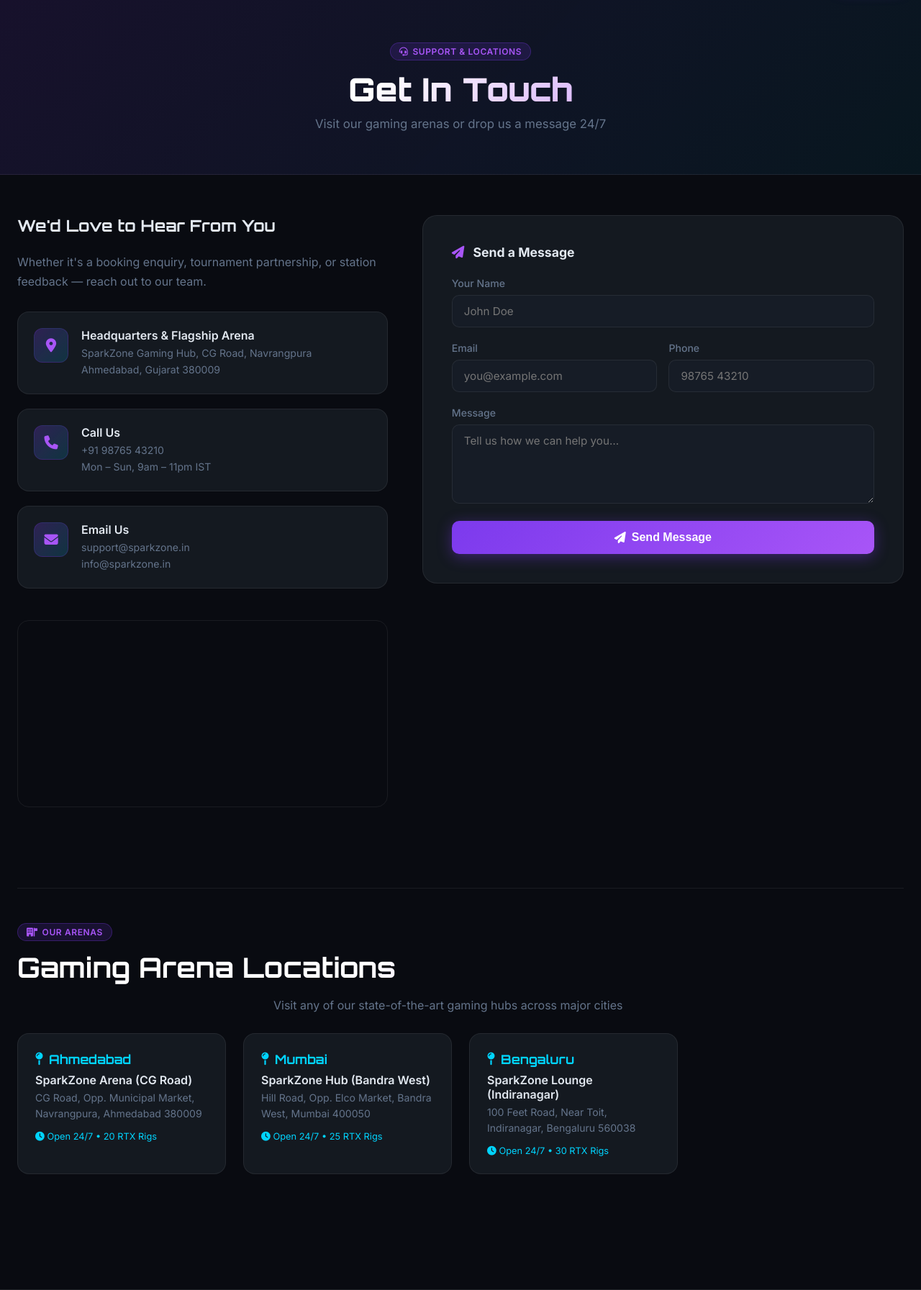
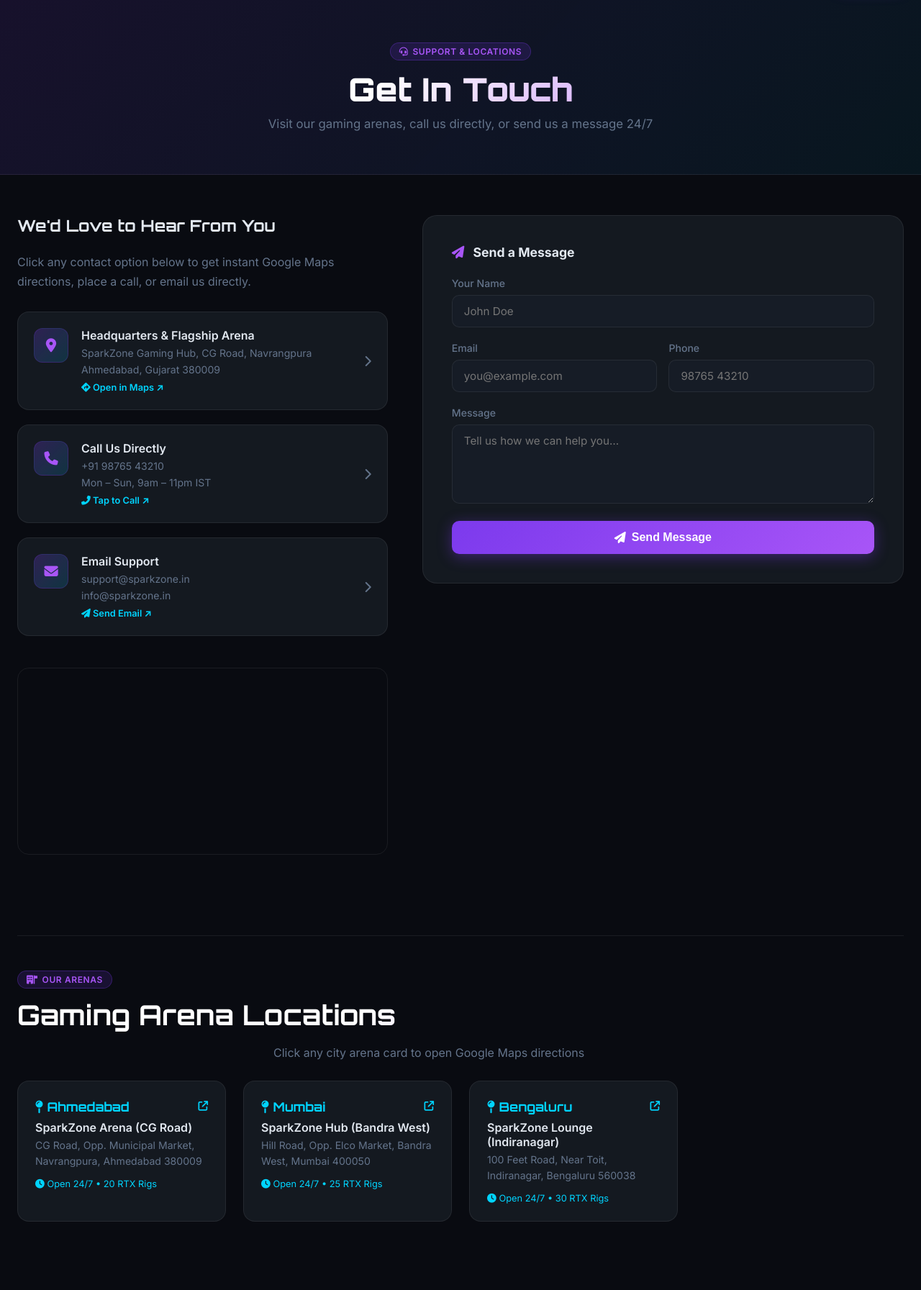
Before and after one commit to vishvam5379/sparkzone, a Django app: page /contact/ in a window 1280 px wide. Shown: the part 71-1864 px from the top of the page at 72% size. Run offline with Django 5.2, Linux system fonts and the light colour scheme; a map, chart or similar area stays blank; parts of the project's set-up code (start-up, migrations or seed data) failed here and were passed over; some libraries are stand-ins or nearby versions.

Commit message:
Convert contact cards and arena location cards into fully interactive links for Google Maps, tel phone dialer, and mailto email

```diff
--- a/sparkzoneapp/templates/contact.html
+++ b/sparkzoneapp/templates/contact.html
@@ -10,12 +10,16 @@
 @media(max-width:768px) { .contact-grid { grid-template-columns: 1fr; } }
 .contact-info { display: flex; flex-direction: column; gap: 20px; }
 .contact-item {
-  display: flex; gap: 18px; align-items: flex-start;
+  display: flex; gap: 18px; align-items: center; justify-content: space-between;
   background: var(--card); border: 1px solid var(--border);
-  border-radius: 16px; padding: 22px;
-  transition: border-color .3s, transform .3s;
+  border-radius: 16px; padding: 22px; text-decoration: none; color: inherit;
+  transition: border-color .3s, transform .3s, box-shadow .3s;
 }
-.contact-item:hover { border-color: rgba(124,58,237,.35); transform: translateX(5px); }
+.contact-item:hover {
+  border-color: var(--accent2); transform: translateX(6px);
+  box-shadow: 0 10px 30px rgba(124,58,237,.2);
+}
+.contact-item-content { display: flex; gap: 18px; align-items: flex-start; }
 .contact-icon {
   width: 48px; height: 48px; border-radius: 12px; flex-shrink: 0;
   background: linear-gradient(135deg, rgba(124,58,237,.25), rgba(0,212,255,.15));
@@ -23,17 +27,25 @@
   display: flex; align-items: center; justify-content: center;
   color: var(--accent2); font-size: 1.2rem;
 }
-.contact-item h4 { font-weight: 600; margin-bottom: 4px; }
+.contact-item h4 { font-weight: 600; margin-bottom: 4px; color: var(--text); }
 .contact-item p { color: var(--muted); font-size: .88rem; line-height: 1.6; }
+.contact-arrow {
+  color: var(--muted); font-size: 1rem; transition: color .2s, transform .2s; flex-shrink: 0;
+}
+.contact-item:hover .contact-arrow { color: var(--neon); transform: translateX(4px); }
 
 .locations-section { margin-top: 48px; padding-top: 48px; border-top: 1px solid var(--border); }
 .location-cards { display: grid; grid-template-columns: repeat(auto-fill, minmax(280px, 1fr)); gap: 24px; margin-top: 24px; }
 .location-card {
   background: var(--card); border: 1px solid var(--border);
-  border-radius: 16px; padding: 24px; transition: border-color .3s, transform .3s;
+  border-radius: 16px; padding: 24px; text-decoration: none; color: inherit; display: block;
+  transition: border-color .3s, transform .3s, box-shadow .3s;
 }
-.location-card:hover { border-color: var(--neon); transform: translateY(-4px); }
-.location-card-city { font-family:'Orbitron',monospace; font-size:1.1rem; font-weight:700; color:var(--neon); margin-bottom:8px; display:flex; align-items:center; gap:8px; }
+.location-card:hover {
+  border-color: var(--neon); transform: translateY(-5px);
+  box-shadow: 0 16px 40px rgba(0,212,255,.2);
+}
+.location-card-city { font-family:'Orbitron',monospace; font-size:1.1rem; font-weight:700; color:var(--neon); margin-bottom:8px; display:flex; align-items:center; justify-content:space-between; }
 .map-container {
   margin-top: 24px; border-radius: 16px; overflow: hidden;
   border: 1px solid var(--border); height: 260px; width: 100%;
@@ -46,7 +58,7 @@
   <div class="container">
     <span class="badge" style="margin-bottom:12px;"><i class="fa-solid fa-headset"></i> Support & Locations</span>
     <h1>Get In Touch</h1>
-    <p>Visit our gaming arenas or drop us a message 24/7</p>
+    <p>Visit our gaming arenas, call us directly, or send us a message 24/7</p>
   </div>
 </div>
 
@@ -56,29 +68,46 @@
     <!-- Info side -->
     <div class="contact-info">
       <h2 style="font-family:'Orbitron',monospace;font-size:1.4rem;font-weight:700;margin-bottom:4px;">We'd Love to Hear From You</h2>
-      <p style="color:var(--muted);line-height:1.7;margin-bottom:8px;">Whether it's a booking enquiry, tournament partnership, or station feedback — reach out to our team.</p>
+      <p style="color:var(--muted);line-height:1.7;margin-bottom:8px;">Click any contact option below to get instant Google Maps directions, place a call, or email us directly.</p>
 
-      <div class="contact-item">
+      <!-- Clickable Google Maps Location Link -->
+      <a href="https://maps.google.com/?q=CG+Road+Navrangpura+Ahmedabad+Gujarat" target="_blank" class="contact-item" title="Click to open Google Maps Directions">
+        <div class="contact-item-content">
           <div class="contact-icon"><i class="fa-solid fa-location-dot"></i></div>
           <div>
             <h4>Headquarters & Flagship Arena</h4>
             <p>SparkZone Gaming Hub, CG Road, Navrangpura<br>Ahmedabad, Gujarat 380009</p>
+            <span style="display:inline-block;margin-top:6px;font-size:.8rem;color:var(--neon);font-weight:600;"><i class="fa-solid fa-diamond-turn-right"></i> Open in Maps ↗</span>
           </div>
         </div>
-      <div class="contact-item">
+        <i class="fa-solid fa-chevron-right contact-arrow"></i>
+      </a>
+
+      <!-- Clickable Phone Link -->
+      <a href="tel:+919876543210" class="contact-item" title="Click to call +91 98765 43210">
+        <div class="contact-item-content">
           <div class="contact-icon"><i class="fa-solid fa-phone"></i></div>
           <div>
-          <h4>Call Us</h4>
+            <h4>Call Us Directly</h4>
             <p>+91 98765 43210<br>Mon – Sun, 9am – 11pm IST</p>
+            <span style="display:inline-block;margin-top:6px;font-size:.8rem;color:var(--neon);font-weight:600;"><i class="fa-solid fa-phone-flip"></i> Tap to Call ↗</span>
           </div>
         </div>
-      <div class="contact-item">
+        <i class="fa-solid fa-chevron-right contact-arrow"></i>
+      </a>
+
+      <!-- Clickable Email Link -->
+      <a href="mailto:support@sparkzone.in" class="contact-item" title="Click to send an email">
+        <div class="contact-item-content">
           <div class="contact-icon"><i class="fa-solid fa-envelope"></i></div>
           <div>
-          <h4>Email Us</h4>
+            <h4>Email Support</h4>
             <p>support@sparkzone.in<br>info@sparkzone.in</p>
+            <span style="display:inline-block;margin-top:6px;font-size:.8rem;color:var(--neon);font-weight:600;"><i class="fa-solid fa-paper-plane"></i> Send Email ↗</span>
           </div>
         </div>
+        <i class="fa-solid fa-chevron-right contact-arrow"></i>
+      </a>
 
       <!-- Embedded Google Map -->
       <div class="map-container">
@@ -130,41 +159,44 @@
     <div class="section-header" style="text-align:left;margin-bottom:16px;">
       <span class="badge"><i class="fa-solid fa-building-flag"></i> Our Arenas</span>
       <h2>Gaming Arena Locations</h2>
-      <p>Visit any of our state-of-the-art gaming hubs across major cities</p>
+      <p>Click any city arena card to open Google Maps directions</p>
     </div>
     <div class="location-cards">
-      <div class="location-card">
+      <a href="https://maps.google.com/?q=CG+Road+Navrangpura+Ahmedabad" target="_blank" class="location-card" title="Open Ahmedabad Arena in Google Maps">
         <div class="location-card-city">
-          <i class="fa-solid fa-map-pin"></i> Ahmedabad
+          <span><i class="fa-solid fa-map-pin"></i> Ahmedabad</span>
+          <i class="fa-solid fa-arrow-up-right-from-square" style="font-size:.85rem;"></i>
         </div>
         <p style="color:var(--text);font-weight:600;margin-bottom:4px;">SparkZone Arena (CG Road)</p>
         <p style="color:var(--muted);font-size:.88rem;line-height:1.6;">CG Road, Opp. Municipal Market, Navrangpura, Ahmedabad 380009</p>
         <div style="margin-top:12px;font-size:.8rem;color:var(--neon);">
           <i class="fa-solid fa-clock"></i> Open 24/7 • 20 RTX Rigs
         </div>
-      </div>
+      </a>
 
-      <div class="location-card">
+      <a href="https://maps.google.com/?q=Hill+Road+Bandra+West+Mumbai" target="_blank" class="location-card" title="Open Mumbai Arena in Google Maps">
         <div class="location-card-city">
-          <i class="fa-solid fa-map-pin"></i> Mumbai
+          <span><i class="fa-solid fa-map-pin"></i> Mumbai</span>
+          <i class="fa-solid fa-arrow-up-right-from-square" style="font-size:.85rem;"></i>
         </div>
         <p style="color:var(--text);font-weight:600;margin-bottom:4px;">SparkZone Hub (Bandra West)</p>
         <p style="color:var(--muted);font-size:.88rem;line-height:1.6;">Hill Road, Opp. Elco Market, Bandra West, Mumbai 400050</p>
         <div style="margin-top:12px;font-size:.8rem;color:var(--neon);">
           <i class="fa-solid fa-clock"></i> Open 24/7 • 25 RTX Rigs
         </div>
-      </div>
+      </a>
 
-      <div class="location-card">
+      <a href="https://maps.google.com/?q=100+Feet+Road+Indiranagar+Bengaluru" target="_blank" class="location-card" title="Open Bengaluru Arena in Google Maps">
         <div class="location-card-city">
-          <i class="fa-solid fa-map-pin"></i> Bengaluru
+          <span><i class="fa-solid fa-map-pin"></i> Bengaluru</span>
+          <i class="fa-solid fa-arrow-up-right-from-square" style="font-size:.85rem;"></i>
         </div>
         <p style="color:var(--text);font-weight:600;margin-bottom:4px;">SparkZone Lounge (Indiranagar)</p>
         <p style="color:var(--muted);font-size:.88rem;line-height:1.6;">100 Feet Road, Near Toit, Indiranagar, Bengaluru 560038</p>
         <div style="margin-top:12px;font-size:.8rem;color:var(--neon);">
           <i class="fa-solid fa-clock"></i> Open 24/7 • 30 RTX Rigs
         </div>
-      </div>
+      </a>
     </div>
   </div>
 </div>
```
Lines whose indentation alone changed are shown as unchanged.
